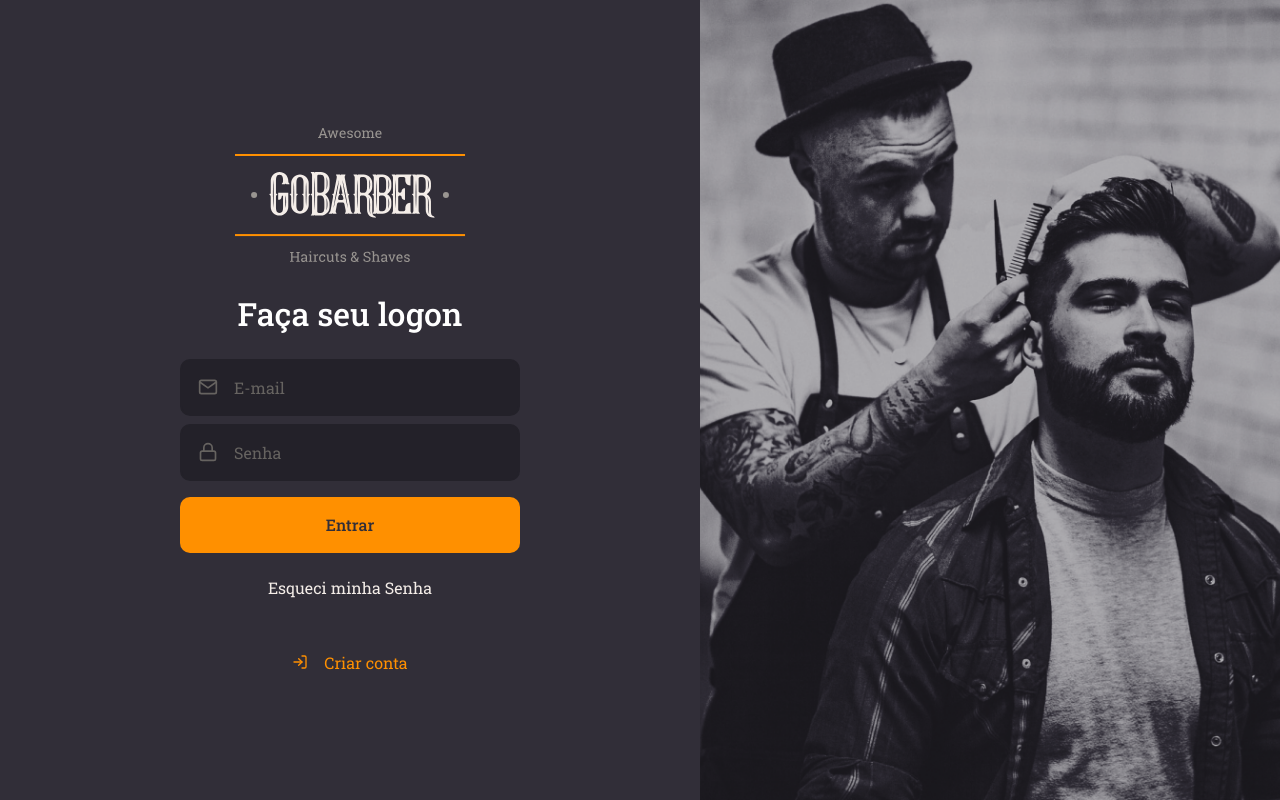
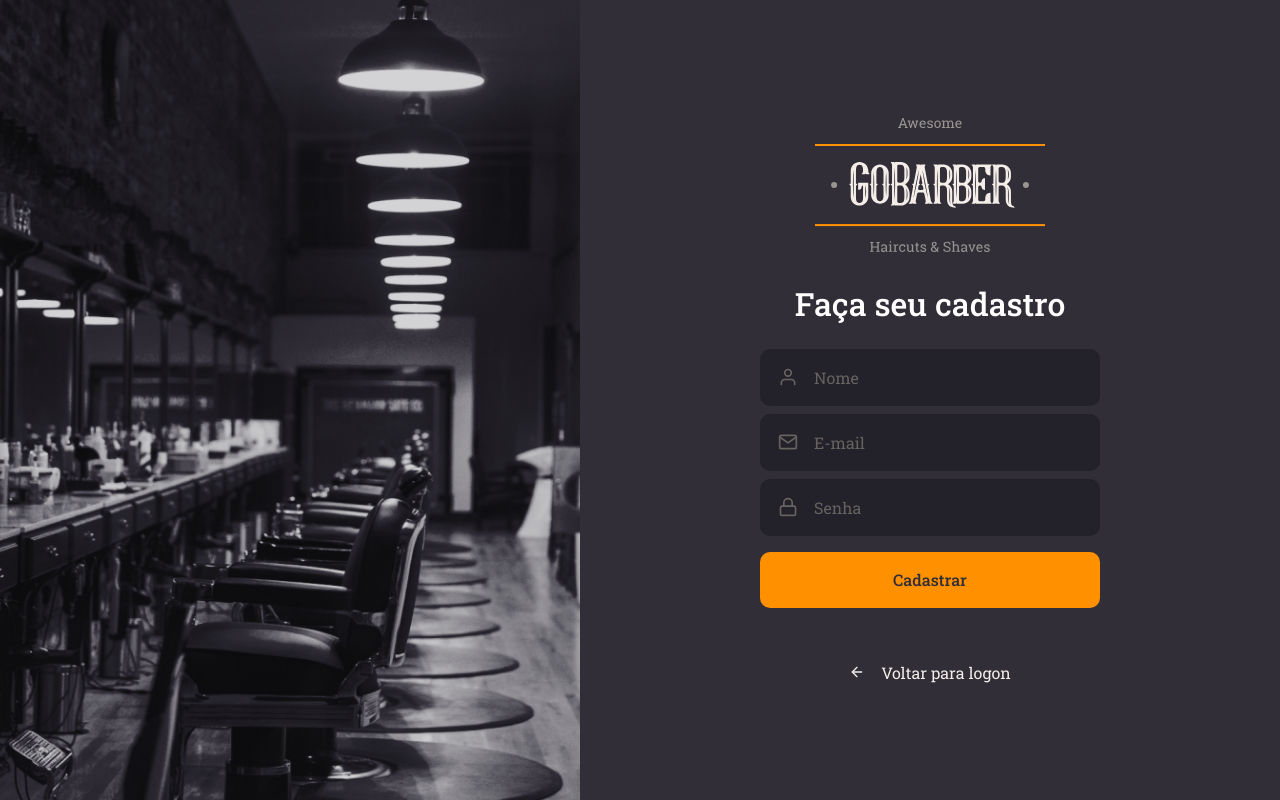
Before and after one commit to Santosjn/gobarber-web, a React (Create React App) app: page /signup in a window 1280 px wide. Built offline with nearby package versions, Linux system fonts and the light colour scheme.

Commit message:
SignUp page.

```diff
--- a/src/App.tsx
+++ b/src/App.tsx
@@ -1,11 +1,13 @@
 import React from 'react';
 
 import SignIn from './pages/SignIn';
+import SignUp from './pages/SignUp';
 import GlobalStyle from './styles/global';
 
 const App: React.FC = () => (
   <>
-    <SignIn />
+    {/* <SignIn /> */}
+    <SignUp />
     <GlobalStyle />
   </>
 );
--- /dev/null
+++ b/src/pages/SignUp/index.tsx
@@ -0,0 +1,37 @@
+import React from 'react';
+import { FiArrowLeft, FiMail, FiLock, FiUser } from 'react-icons/fi';
+
+import Input from '../../components/Input';
+import Button from '../../components/Button';
+import logoImg from '../../assets/logo.svg';
+import { Container, Content, Background } from './styles';
+
+const SignUp: React.FC = () => (
+  <Container>
+    <Background />
+    <Content>
+      <img src={logoImg} alt="GoBarber" />
+      <form>
+        <h1>Faça seu cadastro</h1>
+
+        <Input name="name" icon={FiUser} placeholder="Nome" />
+        <Input name="email" icon={FiMail} placeholder="E-mail" />
+        <Input
+          name="password"
+          icon={FiLock}
+          type="password"
+          placeholder="Senha"
+        />
+
+        <Button type="submit">Cadastrar</Button>
+      </form>
+
+      <a href="login">
+        {' '}
+        <FiArrowLeft /> Voltar para logon
+      </a>
+    </Content>
+  </Container>
+);
+
+export default SignUp;
--- /dev/null
+++ b/src/pages/SignUp/styles.ts
@@ -0,0 +1,67 @@
+import styled from 'styled-components';
+
+import { shade } from 'polished';
+
+import signUpBackGroundImg from '../../assets/sign-up-background.png';
+
+export const Container = styled.div`
+  height: 100vh;
+  display: flex;
+  align-items: stretch;
+`;
+export const Content = styled.div`
+  display: flex;
+  flex-direction: column;
+
+  justify-content: center;
+  align-items: center;
+  /* place-content: center; */
+
+  width: 100%;
+  max-width: 700px;
+
+  form {
+    margin: 30px 0;
+    width: 340px;
+    text-align: center;
+    h1 {
+      margin-bottom: 24px;
+    }
+
+    a {
+      color: #f4ede8;
+      display: block;
+      margin-top: 24px;
+      text-decoration: none;
+      transition: color 0.2s;
+
+      &:hover {
+        color: ${shade(0.2, '#f4ede8')};
+      }
+    }
+  }
+
+  > a {
+    color: #f4ede8;
+    display: block;
+    margin-top: 24px;
+    text-decoration: none;
+    transition: color 0.2s;
+
+    display: flex;
+    align-items: center;
+
+    svg {
+      margin-right: 16px;
+    }
+
+    &:hover {
+      color: ${shade(0.2, '#f4ede8')};
+    }
+  }
+`;
+export const Background = styled.div`
+  flex: 1;
+  background: url(${signUpBackGroundImg}) no-repeat center;
+  background-size: cover;
+`;
```
Also changed, not shown: src/assets/sign-up-background.png (added).
